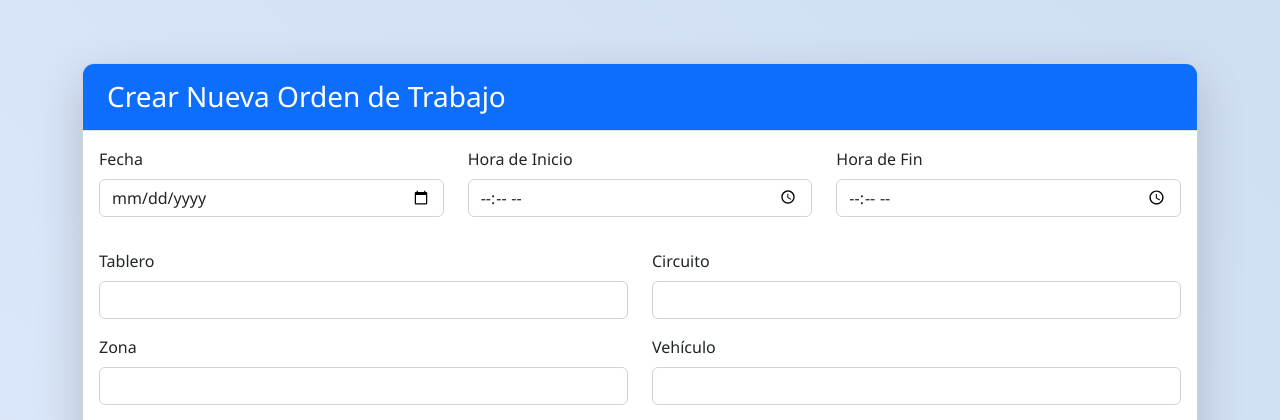
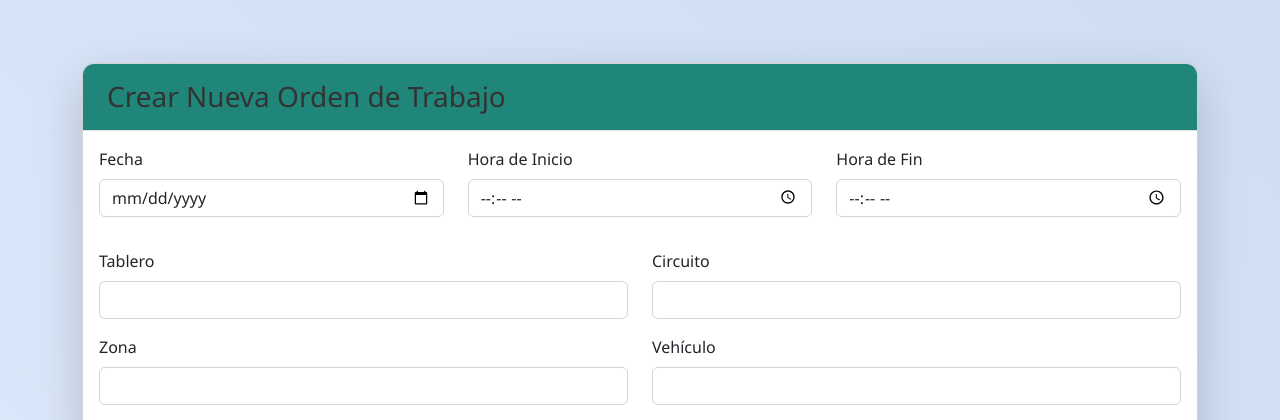
Before and after one commit to omargonza/sistema, a Django app: page /ordenes/nueva/ in a window 1280 px wide. Shown: the top 420 px of the page. Run offline with Django 5.2, Linux system fonts and the light colour scheme; the visitor is signed in with stand-in values (Sample User, id 1); data that the repository does not hold is empty.

Commit message:
Ajuste en el css

```diff
--- a/static/css/style.css
+++ b/static/css/style.css
@@ -16,8 +16,8 @@ body {
 
 /* === Encabezado === */
 .card-header {
-  background: #0d6efd !important; /* Bootstrap primary */
-  color: white !important;
+  background: #21867a !important; /* Bootstrap primary */
+  color:  #333 !important;
   padding: 1rem 1.5rem;
   border-bottom: 1px solid #dee2e6;
 }
```
